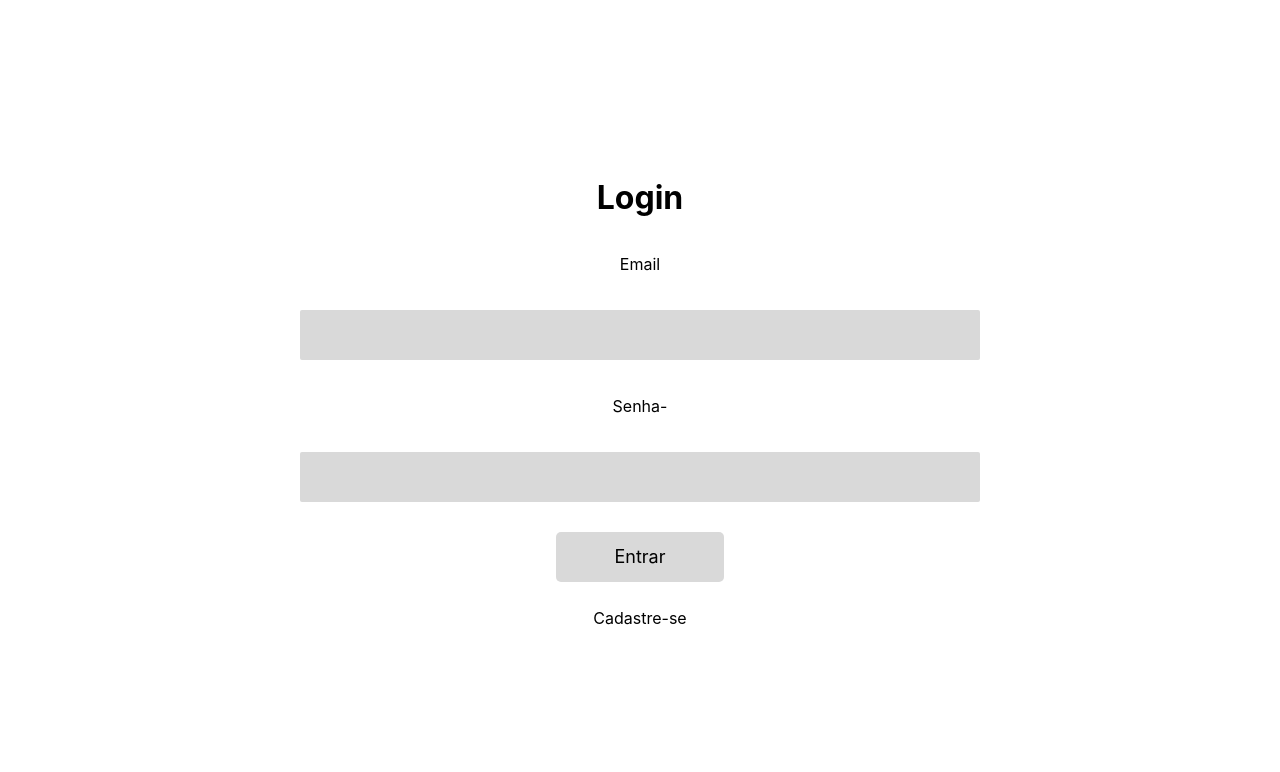
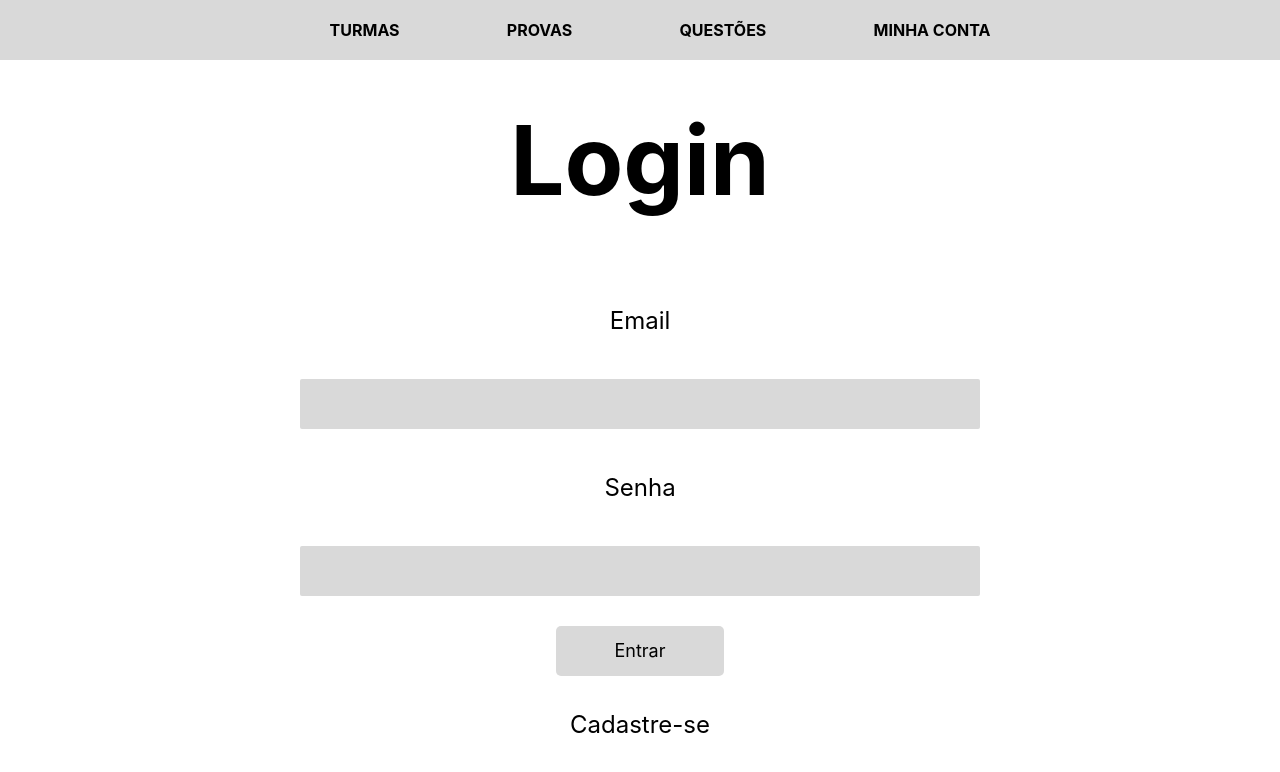
Before and after one commit to GustavoVieiraDeAraujo/MP-Front-End, a React (Vite) app: page / in a window 1280 px wide. Shown: the top 772 px of the page. Built offline with nearby package versions, Linux system fonts and the light colour scheme.

Commit message:
:sparkles: Adicionando navbar e routes

```diff
--- a/global.css
+++ b/global.css
@@ -13,4 +13,8 @@
     /* colors */
     --clr-primary: #000000;
     --clr-secondary: #D9D9D9;
+    /* sizes */
+    --page-title-size: 96px;
+    --title-size:24px;
+
   }
--- a/src/app.jsx
+++ b/src/app.jsx
@@ -7,6 +7,15 @@ export function App() {
     <BrowserRouter>
         <Routes>
             <Route path="/" element={<Login/>}/>
+            <Route path="/questoes" element={<Login/>}/>
+            <Route path="/turmas" element={<Login/>}/>
+            <Route path="/provas" element={<Login/>}/>
+            <Route path="/minhaconta" element={<Login/>}/>
+            <Route path="/TeamCreate" element={<Login/>}/>
+            <Route path="/TeamUpdate" element={<Login/>}/>
+            <Route path="/QuizCreate" element={<Login/>}/>
+            <Route path="/QuizUpdate" element={<Login/>}/>
+            <Route path="/StudentAdd" element={<Login/>}/>
         </Routes>
     </BrowserRouter>
   )
--- a/src/components/Button/index.jsx
+++ b/src/components/Button/index.jsx
@@ -1,10 +1,11 @@
+import { Link } from "react-router-dom";
+import React from "react";
 import { Container } from "./styles"
-import { Link } from "react-router-dom";
 
-const Button = ({url, children, ...props}) => {
+function Button({url, children, ...props}) {
     return(
         <>
-        { !!url ?
+        { url ?
         <Link to={url}>
         <Container {...props}>
             {children}
--- a/src/components/Input/index.jsx
+++ b/src/components/Input/index.jsx
@@ -1,9 +1,9 @@
 import { Container } from "./styles"
 
-const Input = ({onChangeFunction, placeholder, ...props}) => {
+function Input({onChangeFunction, placeholder, ...props}) {
     return (
         <Container>
-            <input onChange= {e => onChangeFunction(e.target.value)} placeholder={placeholder} {...props}/>
+            <input onChange= {e => {return onChangeFunction(e.target.value)}} placeholder={placeholder} {...props}/>
         </Container>
     )
 }
--- /dev/null
+++ b/src/components/Navbar/index.jsx
@@ -0,0 +1,27 @@
+import React from "react";
+import { Container } from "./styles";
+// import {Container} from './styles'
+
+export const Navbar = () => {
+
+    return(
+        <Container>
+            <nav className="navbar__container">
+                <ul className="navbar__menu">
+                    <li className="navbar__item">
+                    <b><a href="/turmas" className="navbar__link">TURMAS</a></b>
+                    </li>
+                    <li className="navbar__item">
+                    <b><a href="/provas" className="navbar__link">PROVAS</a></b>
+                    </li>
+                    <li className="navbar__item">
+                    <b><a href="/questoes" className="navbar__link">QUESTÕES</a></b>
+                    </li>
+                    <li className="navbar__item">
+                    <b><a href="/minhaconta" className="navbar__link">MINHA CONTA</a></b>
+                    </li>
+                </ul>
+            </nav>
+        </Container>
+    )
+}
--- /dev/null
+++ b/src/components/Navbar/styles.jsx
@@ -0,0 +1,37 @@
+import styled from "styled-components";
+
+export const Container = styled.div`
+color: var(--clr-primary);
+background-color: var(--clr-secondary);
+width:100vw;
+position: fixed;
+height: 60px;
+z-index:2;
+top:0;
+left:0;
+nav{
+    width: 100%;
+    display: flex;
+    justify-content: space-around;
+    align-items: center;
+    height: 100%;
+}
+ul{
+    list-style-type: none;
+    overflow:hidden;
+    display: flex;
+    justify-content: space-around;
+    font-weight: 300;
+    align-items: center;
+    width: 60%;
+    .navbar__item {
+        list-style-type: none;
+    }
+}
+
+a {
+    text-decoration: none;
+    color: var(--clr-primary);
+    cursor: pointer;
+}
+`
--- a/src/pages/Login/index.jsx
+++ b/src/pages/Login/index.jsx
@@ -1,18 +1,21 @@
 import React from "react";
 import Button from "../../components/Button";
 import Input from "../../components/Input";
+import {Navbar} from "../../components/Navbar";
 import { Container} from "./styles";
 
 export function Login() {
     return (
         <Container>
+            <Navbar/>
             <h1>Login</h1>
             <p>Email</p>
             <Input/>
-            <p>Senha-</p>
+            <p>Senha</p>
             <Input/>
             <Button> Entrar</Button>
             <p>Cadastre-se</p>
+            <Navbar/>
         </Container>
     )
 }
--- a/src/pages/Login/styles.jsx
+++ b/src/pages/Login/styles.jsx
@@ -8,4 +8,10 @@ export const Container = styled.div`
     flex-direction:column;
     height:100vh;
     color:black;
+h1{
+    font-size: var(--page-title-size);
+}
+p{
+    font-size: var(--title-size);
+}
 `
```
